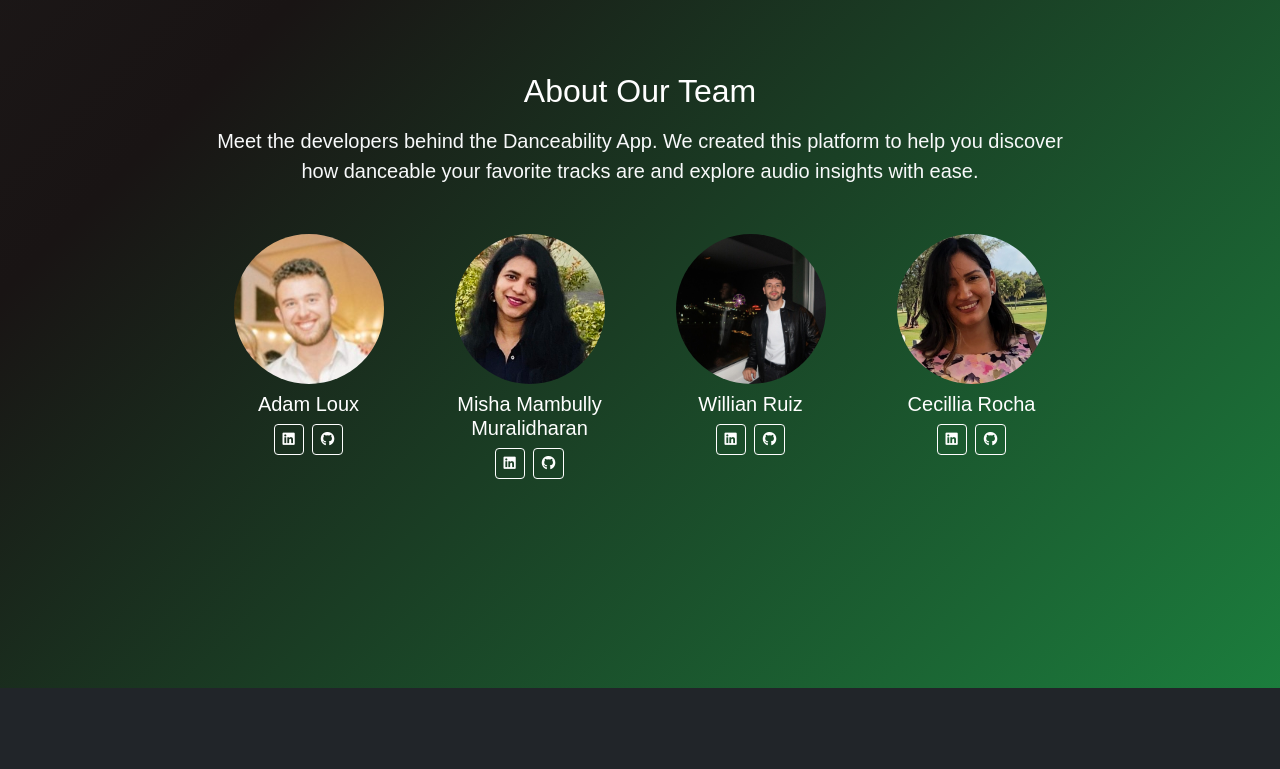
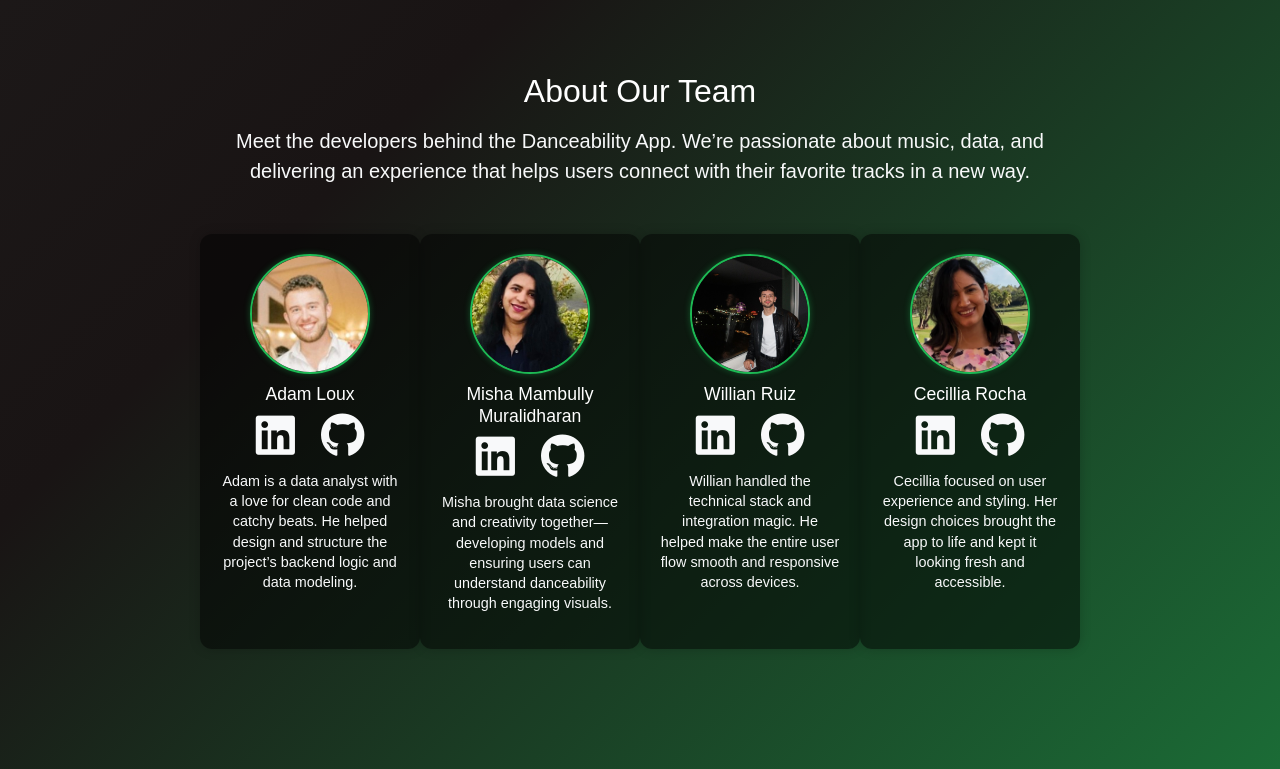
Before and after one commit to ruizjosuev/Project4-group6, a Flask app: page /contact in a window 1280 px wide. Shown: the part 112-881 px from the top of the page. Before the commit the page ends 800 px from the top, so only its background shows below. Run offline with Flask 3, Linux system fonts and the light colour scheme; parts of the project's set-up code (start-up, migrations or seed data) failed here and were passed over.

Commit message:
modified:   Adam/static/style.css 	modified:   Adam/templates/contact.html

```diff
--- a/Adam/static/style.css
+++ b/Adam/static/style.css
@@ -3,7 +3,7 @@ body {
   background: linear-gradient(-45deg, #1db954, #191414, #2a2a2a, #1db954);
   background-size: 400% 400%;
   animation: gradientShift 15s ease infinite;
-  color: #f1f1f1;  /* Brighter, readable text */
+  color: #f1f1f1;
   font-family: 'Arial', sans-serif;
   margin: 0;
   padding: 0;
@@ -20,7 +20,7 @@ body {
   margin: auto;
   padding: 20px;
   text-align: center;
-  color: #f1f1f1; /* readable text */
+  color: #f1f1f1;
 }
 
 /* Headings */
@@ -74,13 +74,71 @@ p, .lead {
 
 /* Color-coded themes for danceability */
 .low-theme {
-  background-color: #3498db; /* Blue = Low Danceability */
+  background-color: #3498db; /* Blue */
 }
 
 .medium-theme {
-  background-color: #f39c12; /* Orange = Medium Danceability */
+  background-color: #f39c12; /* Orange */
 }
 
 .high-theme {
-  background-color: #27ae60; /* Green = High Danceability */
+  background-color: #27ae60; /* Green */
 }
+
+/* === TEAM SECTION STYLING === */
+.team-photo {
+  width: 120px;
+  height: 120px;
+  object-fit: cover;
+  border-radius: 50%;
+  border: 2px solid #1db954;
+  box-shadow: 0 0 6px #1db95460;
+  display: block;
+  margin: 0 auto 10px auto;
+}
+
+.team-grid {
+  display: flex;
+  flex-wrap: wrap;
+  justify-content: center;
+  gap: 40px;
+  margin-top: 30px;
+  text-align: center;
+}
+
+.team-member {
+  max-width: 220px;
+  background-color: rgba(0,0,0,0.5);
+  padding: 20px;
+  border-radius: 12px;
+  box-shadow: 0 0 12px rgba(0, 0, 0, 0.2);
+  transition: transform 0.3s ease;
+}
+
+.team-member:hover {
+  transform: translateY(-5px);
+}
+
+.team-member h5 {
+  color: #1db954;
+  margin-top: 10px;
+  font-size: 1.1rem;
+}
+
+.team-member p {
+  color: #eee;
+  font-size: 0.9rem;
+  line-height: 1.4;
+  margin-top: 10px;
+}
+
+.team-member a {
+  color: #fff;
+  margin: 0 5px;
+  font-size: 1.4rem;
+  transition: color 0.3s ease;
+}
+
+.team-member a:hover {
+  color: #1db954;
+}
--- a/Adam/templates/contact.html
+++ b/Adam/templates/contact.html
@@ -6,68 +6,79 @@
 <div class="container py-5">
   <h2 class="text-center mb-3 text-white">About Our Team</h2>
   <p class="lead text-center text-light mb-5">
-    Meet the developers behind the Danceability App. We created this platform to help you discover how danceable your favorite tracks are and explore audio insights with ease.
+    Meet the developers behind the Danceability App. We’re passionate about music, data, and delivering an experience that helps users connect with their favorite tracks in a new way.
   </p>
 
   <div class="row justify-content-center">
 
     <!-- Adam -->
-      <div class="col-md-3 mb-4">
-        <img src="{{ url_for('static', filename='images/adam.jpg') }}" class="rounded-circle mb-2" alt="Adam Loux" width="150" height="150">
+    <div class="col-md-3 mb-5 team-member">
+      <img src="{{ url_for('static', filename='images/adam.jpg') }}" class="rounded-circle mb-2 team-photo" alt="Adam Loux">
       <h5 class="text-white">Adam Loux</h5>
-        <div class="d-flex justify-content-center gap-2">
-          <a href="https://www.linkedin.com/in/adam-loux-3457bb151" target="_blank" class="btn btn-outline-light btn-sm" title="LinkedIn">
-            <i class="fab fa-linkedin"></i>
+      <div class="d-flex justify-content-center gap-3 mb-2">
+        <a href="https://www.linkedin.com/in/adam-loux-3457bb151" target="_blank" title="LinkedIn">
+          <i class="fab fa-linkedin fa-2x text-light"></i>
         </a>
-          <a href="https://github.com/AdamL95" target="_blank" class="btn btn-outline-light btn-sm" title="GitHub">
-            <i class="fab fa-github"></i>
+        <a href="https://github.com/AdamL95" target="_blank" title="GitHub">
+          <i class="fab fa-github fa-2x text-light"></i>
         </a>
       </div>
+      <p class="text-light small">
+        Adam is a data analyst with a love for clean code and catchy beats. He helped design and structure the project’s backend logic and data modeling.
+      </p>
     </div>
 
     <!-- Misha -->
-      <div class="col-md-3 mb-4">
-        <img src="{{ url_for('static', filename='images/misha.jpg') }}" class="rounded-circle mb-2" alt="Misha Mambully Muralidharan" width="150" height="150">
+    <div class="col-md-3 mb-5 team-member">
+      <img src="{{ url_for('static', filename='images/misha.jpg') }}" class="rounded-circle mb-2 team-photo" alt="Misha Mambully Muralidharan">
       <h5 class="text-white">Misha Mambully Muralidharan</h5>
-        <div class="d-flex justify-content-center gap-2">
-          <a href="https://www.linkedin.com/in/mishanishanth/" target="_blank" class="btn btn-outline-light btn-sm" title="LinkedIn">
-            <i class="fab fa-linkedin"></i>
+      <div class="d-flex justify-content-center gap-3 mb-2">
+        <a href="https://www.linkedin.com/in/mishanishanth/" target="_blank" title="LinkedIn">
+          <i class="fab fa-linkedin fa-2x text-light"></i>
         </a>
-          <a href="https://github.com/mishanishanth" target="_blank" class="btn btn-outline-light btn-sm" title="GitHub">
-            <i class="fab fa-github"></i>
+        <a href="https://github.com/mishanishanth" target="_blank" title="GitHub">
+          <i class="fab fa-github fa-2x text-light"></i>
         </a>
       </div>
+      <p class="text-light small">
+        Misha brought data science and creativity together—developing models and ensuring users can understand danceability through engaging visuals.
+      </p>
     </div>
 
     <!-- Willian -->
-      <div class="col-md-3 mb-4">
-        <img src="{{ url_for('static', filename='images/willian.jpg') }}" class="rounded-circle mb-2" alt="Willian Ruiz" width="150" height="150">
+    <div class="col-md-3 mb-5 team-member">
+      <img src="{{ url_for('static', filename='images/willian.jpg') }}" class="rounded-circle mb-2 team-photo" alt="Willian Ruiz">
       <h5 class="text-white">Willian Ruiz</h5>
-        <div class="d-flex justify-content-center gap-2">
-          <a href="https://www.linkedin.com/in/willian-ruiz-94a23632a/" target="_blank" class="btn btn-outline-light btn-sm" title="LinkedIn">
-            <i class="fab fa-linkedin"></i>
+      <div class="d-flex justify-content-center gap-3 mb-2">
+        <a href="https://www.linkedin.com/in/willian-ruiz-94a23632a/" target="_blank" title="LinkedIn">
+          <i class="fab fa-linkedin fa-2x text-light"></i>
         </a>
-          <a href="https://github.com/ruizjosuev" target="_blank" class="btn btn-outline-light btn-sm" title="GitHub">
-            <i class="fab fa-github"></i>
+        <a href="https://github.com/ruizjosuev" target="_blank" title="GitHub">
+          <i class="fab fa-github fa-2x text-light"></i>
         </a>
       </div>
+      <p class="text-light small">
+        Willian handled the technical stack and integration magic. He helped make the entire user flow smooth and responsive across devices.
+      </p>
     </div>
 
     <!-- Cecillia -->
-      <div class="col-md-3 mb-4">
-        <img src="{{ url_for('static', filename='images/cecilia.jpg') }}" class="rounded-circle mb-2" alt="Cecillia Rocha" width="150" height="150">
+    <div class="col-md-3 mb-5 team-member">
+      <img src="{{ url_for('static', filename='images/cecilia.jpg') }}" class="rounded-circle mb-2 team-photo" alt="Cecillia Rocha">
       <h5 class="text-white">Cecillia Rocha</h5>
-        <div class="d-flex justify-content-center gap-2">
-          <a href="https://www.linkedin.com/in/cecillia-rocha/" target="_blank" class="btn btn-outline-light btn-sm" title="LinkedIn">
-            <i class="fab fa-linkedin"></i>
+      <div class="d-flex justify-content-center gap-3 mb-2">
+        <a href="https://www.linkedin.com/in/cecillia-rocha/" target="_blank" title="LinkedIn">
+          <i class="fab fa-linkedin fa-2x text-light"></i>
         </a>
-          <a href="https://github.com/cecirocks" target="_blank" class="btn btn-outline-light btn-sm" title="GitHub">
-            <i class="fab fa-github"></i>
+        <a href="https://github.com/cecirocks" target="_blank" title="GitHub">
+          <i class="fab fa-github fa-2x text-light"></i>
         </a>
       </div>
+      <p class="text-light small">
+        Cecillia focused on user experience and styling. Her design choices brought the app to life and kept it looking fresh and accessible.
+      </p>
     </div>
 
   </div>
 </div>
-</section>
 {% endblock %}
```
Lines whose indentation alone changed are shown as unchanged.
